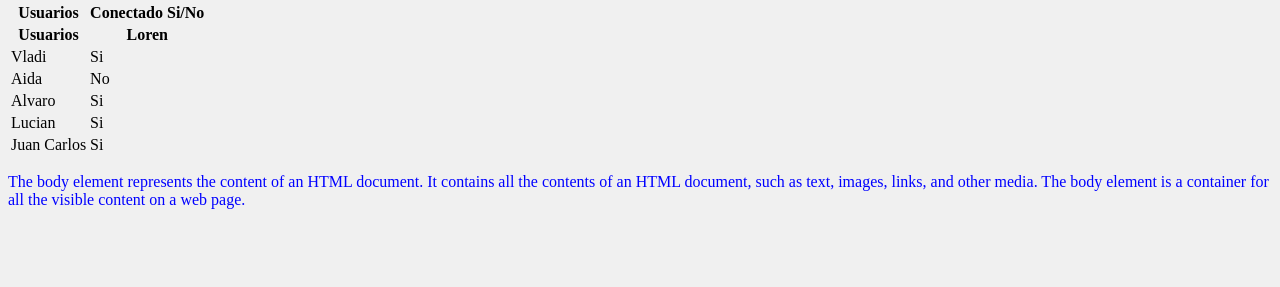
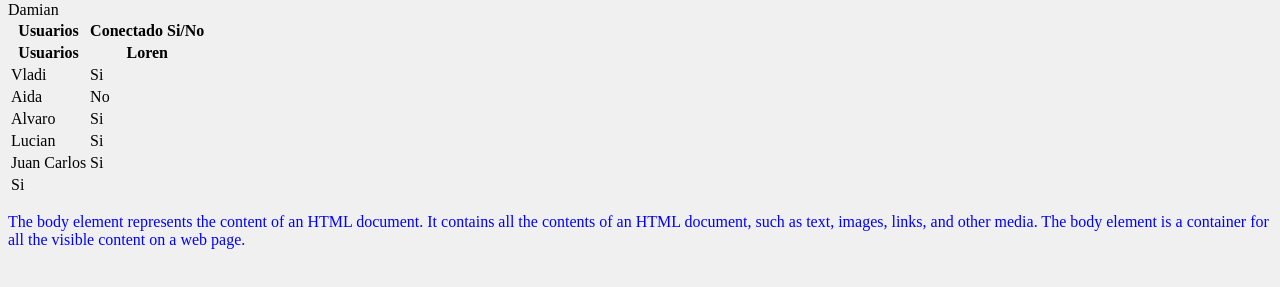
Before and after one commit to MatiasZayas/Pioneer-Power-Hive, a plain HTML site: page index.html in a window 1280 px wide. Shown: the part 105-392 px from the top of the page. Drawn offline with Linux system fonts and the light colour scheme.

Commit message:
Agregar Damian

```diff
--- a/index.html
+++ b/index.html
@@ -38,6 +38,10 @@
           <td>Juan Carlos</td>
           <td>Si</td>
         </tr>
+      </tr>
+        </td>Damian</td>
+         <td>Si</td>
+         </tr>
       </tbody>
     </table>
     <p style="font-size: 16px; color: blue">
```
